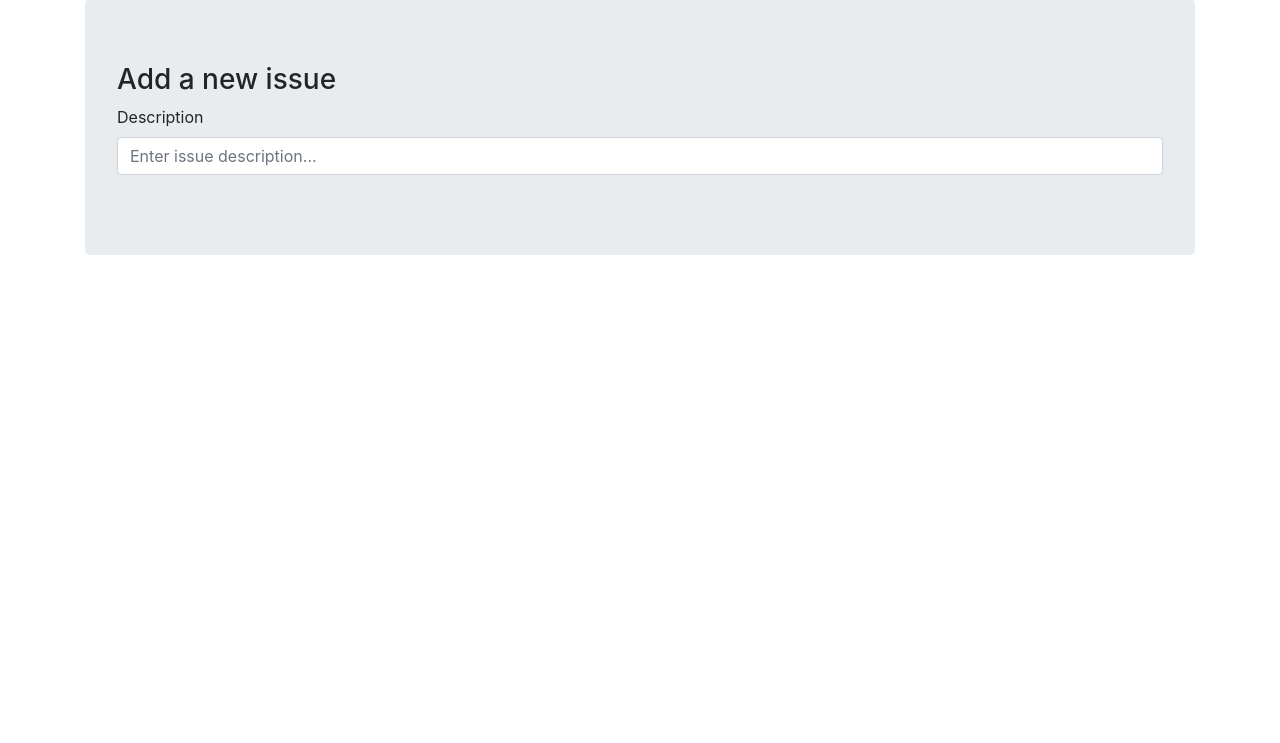
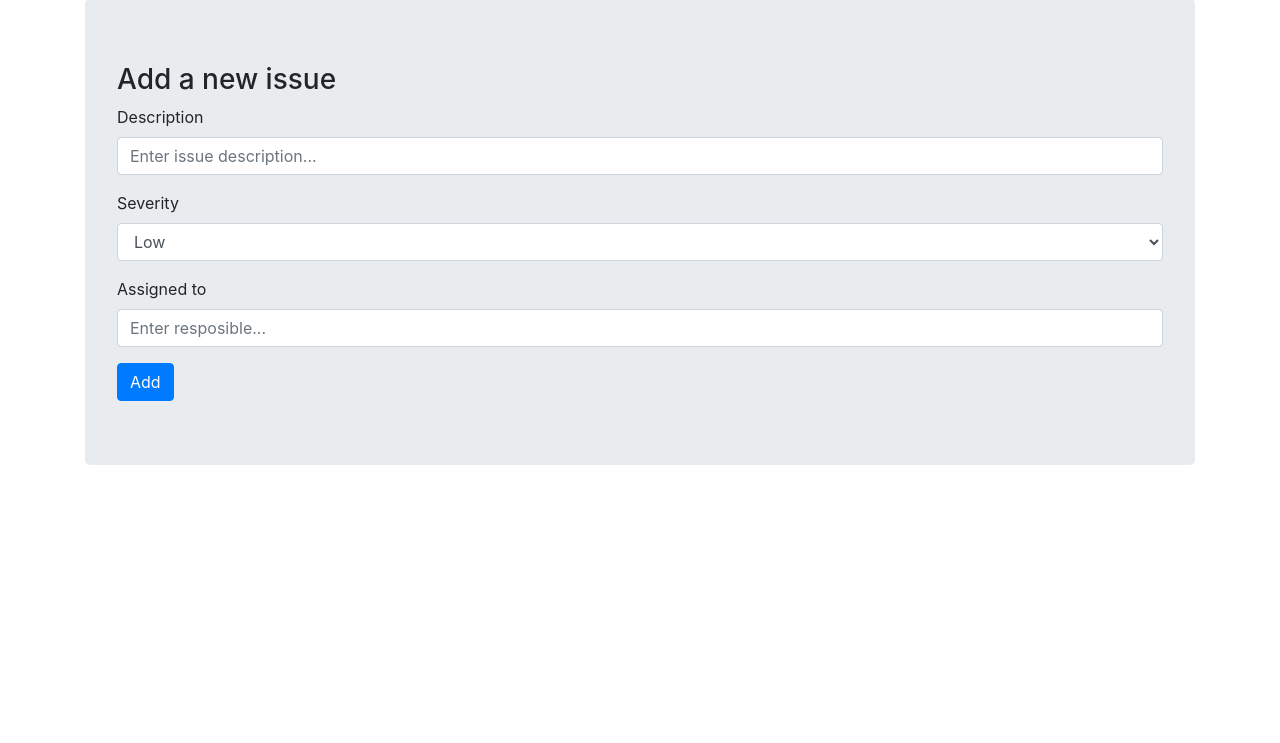
Before and after one commit to dickyw71/js-issue-tracker, a plain HTML site: page index.html in a window 1280 px wide. Shown: the part 57-800 px from the top of the page. Drawn offline with nearby package versions, Linux system fonts and the light colour scheme.

Commit message:
Added new issue entry form.

```diff
--- a/index.html
+++ b/index.html
@@ -10,12 +10,10 @@
 </head>
 
 <body>
-    <header>
+    <main class="container">
         <h1>
             JS Issue Tracker <small>by Richard Wheatley</small>
         </h1>
-    </header>
-    <main class="container">
         <section class="jumbotron">
             <h3>Add a new issue</h3>
             <form id="issueInputForm">
@@ -23,6 +21,20 @@
                     <label for="issueDescInput">Description</label>
                     <input type="text" class="form-control" id="issueDescInput" placeholder="Enter issue description...">
                 </fieldset>
+                <fieldset class="form-group">
+                    <label for="issueSeverityInput">Severity</label>
+                    <select class="form-control" id="issueSeverityInput">
+                        <option value="Low">Low</option>
+                        <option value="Medium">Medium</option>
+                        <option value="High">High</option>
+                    </select>
+                </fieldset>
+                <fieldset class="form-group">
+                    <label for="issueAssignedTo">Assigned to</label>
+                    <input type="text" class="form-control" id="issueAssignedTo" placeholder="Enter resposible...">
+                </fieldset>
+                <button type="submit" class="btn btn-primary">Add</button>
+
             </form>
         </section>
     </main>
```
